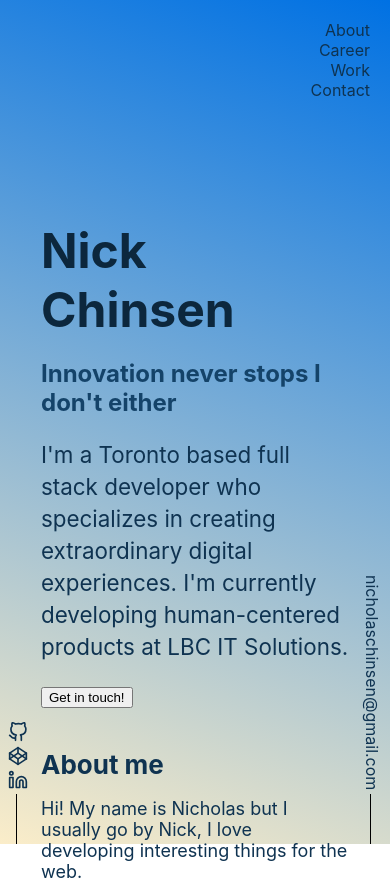
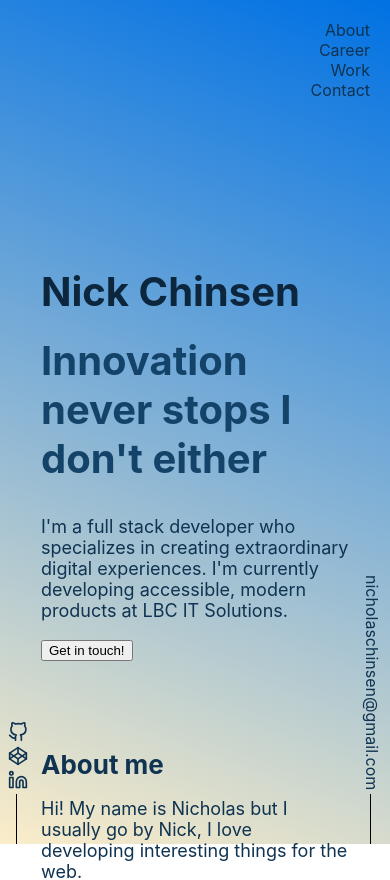
Before and after one commit to karnnivore/nick-chinsen-website, a Next.js app: page / in a window 390 px wide. Shown: the top 880 px of the page. Built offline with nearby package versions, Linux system fonts and the light colour scheme.

Commit message:
Update hero section

```diff
--- a/components/home/Hero.tsx
+++ b/components/home/Hero.tsx
@@ -9,9 +9,9 @@ export const Hero = () => {
           <h1 className={styles.name}>Nick Chinsen</h1>
           <h2 className={styles.nameSubText}>Innovation never stops I don&apos;t either</h2>
           <p className={styles.landingIntroText}>
-            I&apos;m a Toronto based full stack developer who specializes in creating
-            extraordinary digital experiences. I&apos;m currently developing human-centered
-            products at <a>LBC IT Solutions</a>.
+            I&apos;m a full stack developer who specializes in creating
+            extraordinary digital experiences. I&apos;m currently developing accessible,
+            modern products at <a>LBC IT Solutions</a>.
           </p>
           <button>
             <a href="#about-section">
--- a/styles/home/Hero.module.css
+++ b/styles/home/Hero.module.css
@@ -23,9 +23,13 @@
 
 @media (max-width: 400px) {
   .name {
-    font-size: 3em;
+    font-size: 40px;
   }
   .nameSubText {
-    font-size: 1.5em;
+    font-size: 40px;
+  }
+  .landingIntroText {
+    font-size: 18px;
+    line-height: normal;
   }
 }
```
